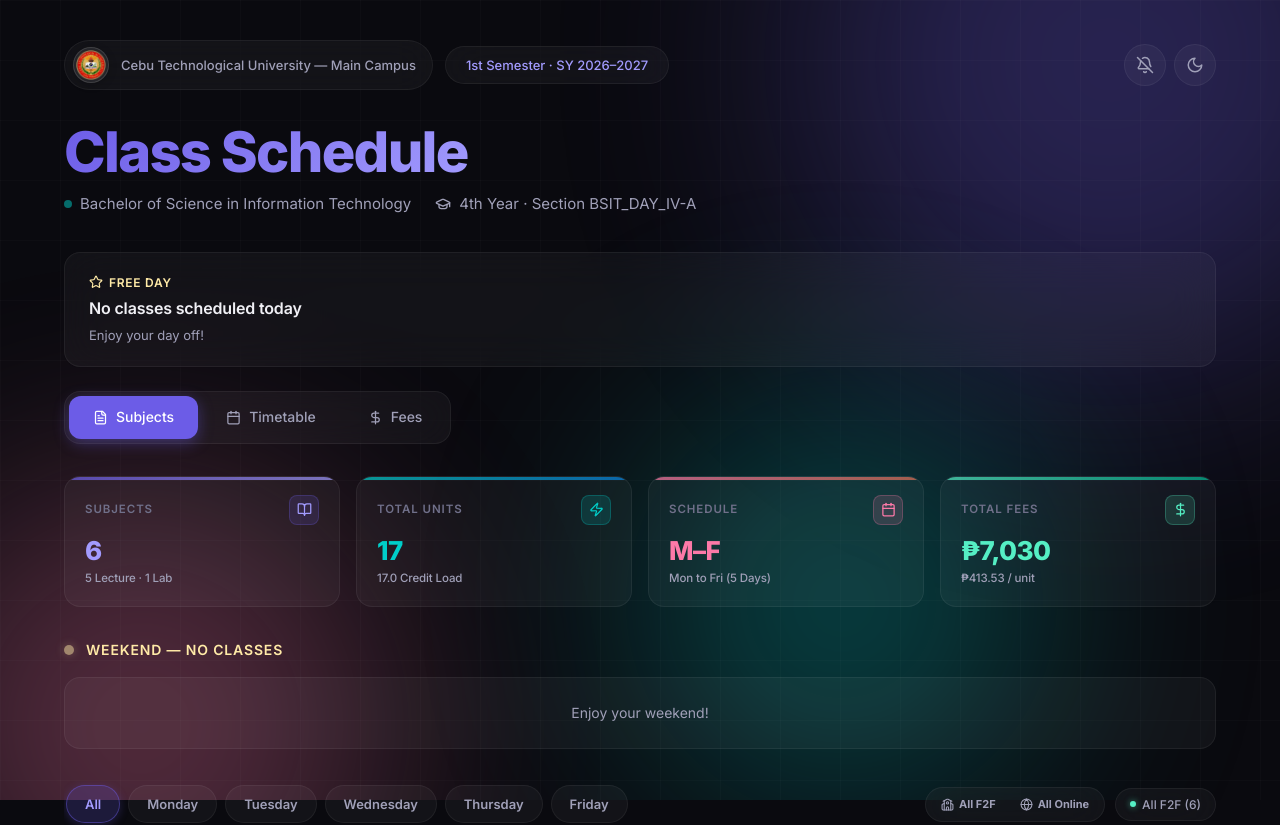
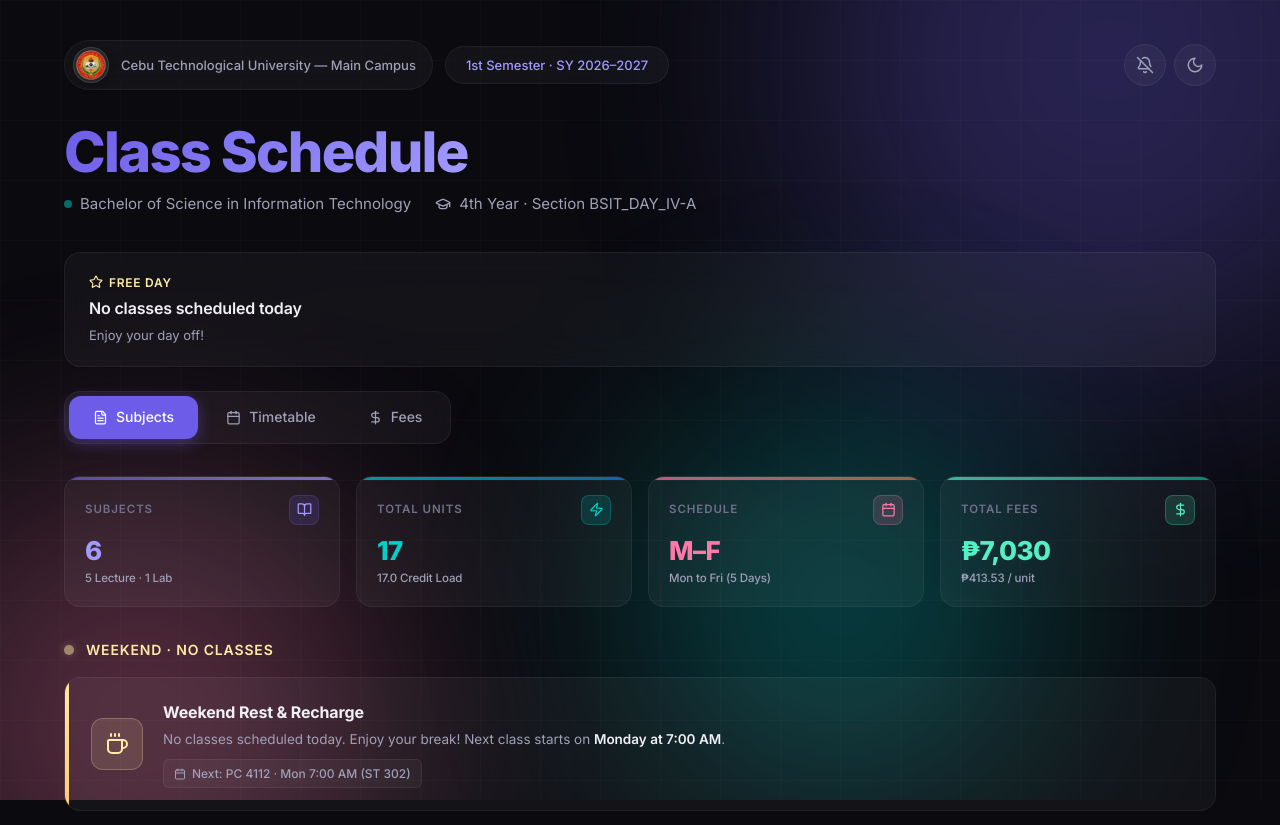
Before and after one commit to BlackShark404/class-schedule, a Vue app: page / in a window 1280 px wide. Shown: the top 825 px of the page. Built offline with nearby package versions, Linux system fonts and the light colour scheme.

Commit message:
feat: redesign no-class state with enhanced visual cards and additional status details

```diff
--- a/src/assets/main.css
+++ b/src/assets/main.css
@@ -363,7 +363,110 @@ html.light .fee-item:hover { background: rgba(0, 0, 0, 0.02); }
 .today-header { display: flex; align-items: center; gap: 12px; margin-bottom: 16px; }
 .today-dot { width: 10px; height: 10px; border-radius: 50%; background: var(--accent-6); animation: pulse 2s ease-in-out infinite; box-shadow: 0 0 10px rgba(85, 239, 196, 0.5); }
 .today-label { font-size: 14px; font-weight: 600; color: var(--accent-6); text-transform: uppercase; letter-spacing: 0.06em; }
-.no-class-today { padding: 24px; background: var(--bg-card); border: 1px solid var(--border-subtle); border-radius: var(--radius-lg); text-align: center; color: var(--text-secondary); font-size: 14px; backdrop-filter: blur(20px); -webkit-backdrop-filter: blur(20px); transition: background 0.3s, border-color 0.3s; }
+.no-class-card {
+  display: flex;
+  align-items: center;
+  gap: 20px;
+  padding: 22px 26px;
+  background: var(--bg-card);
+  border: 1px solid var(--border-subtle);
+  border-radius: var(--radius-lg);
+  backdrop-filter: blur(20px);
+  -webkit-backdrop-filter: blur(20px);
+  transition: all 0.3s cubic-bezier(0.16, 1, 0.3, 1);
+  position: relative;
+  overflow: hidden;
+}
+
+.no-class-card::before {
+  content: '';
+  position: absolute;
+  top: 0;
+  left: 0;
+  bottom: 0;
+  width: 4px;
+  background: var(--gradient-4);
+  border-radius: 4px 0 0 4px;
+}
+
+.no-class-card:hover {
+  background: var(--bg-card-hover);
+  border-color: var(--border-accent);
+  transform: translateY(-2px);
+  box-shadow: 0 10px 30px rgba(0, 0, 0, 0.25);
+}
+
+.no-class-icon-wrapper {
+  width: 52px;
+  height: 52px;
+  border-radius: var(--radius-md);
+  background: rgba(255, 234, 167, 0.12);
+  border: 1px solid rgba(255, 234, 167, 0.25);
+  color: var(--accent-5);
+  display: flex;
+  align-items: center;
+  justify-content: center;
+  flex-shrink: 0;
+}
+
+html.light .no-class-icon-wrapper {
+  background: rgba(216, 150, 0, 0.1);
+  border-color: rgba(216, 150, 0, 0.25);
+  color: #b88100;
+}
+
+.no-class-content {
+  display: flex;
+  flex-direction: column;
+  gap: 4px;
+  flex: 1;
+}
+
+.no-class-title {
+  font-size: 16px;
+  font-weight: 700;
+  color: var(--text-primary);
+  letter-spacing: -0.01em;
+}
+
+.no-class-desc {
+  font-size: 13.5px;
+  color: var(--text-secondary);
+  line-height: 1.45;
+}
+
+.text-primary-highlight {
+  color: var(--text-primary);
+  font-weight: 600;
+}
+
+.no-class-badge {
+  display: inline-flex;
+  align-items: center;
+  gap: 6px;
+  margin-top: 6px;
+  padding: 4px 10px;
+  border-radius: 6px;
+  background: rgba(255, 255, 255, 0.04);
+  border: 1px solid var(--border-subtle);
+  font-size: 12px;
+  font-weight: 500;
+  color: var(--text-secondary);
+  width: fit-content;
+}
+
+html.light .no-class-badge {
+  background: rgba(0, 0, 0, 0.03);
+}
+
+@media (max-width: 600px) {
+  .no-class-card {
+    flex-direction: column;
+    align-items: flex-start;
+    padding: 18px;
+    gap: 14px;
+  }
+}
 
 /* ─── Day Filter Pills ─── */
 .day-filter { display: flex; align-items: center; gap: 8px; overflow-x: auto; -webkit-overflow-scrolling: touch; scrollbar-width: none; padding: 4px 2px; max-width: 100%; }
--- a/src/components/subjects/TodaySection.vue
+++ b/src/components/subjects/TodaySection.vue
@@ -4,9 +4,23 @@
     <template v-if="!todayCode">
       <div class="today-header">
         <div class="today-dot" style="background: var(--accent-5); box-shadow: 0 0 10px rgba(255, 234, 167, 0.5);"></div>
-        <div class="today-label" style="color: var(--accent-5);">Weekend — No Classes</div>
+        <div class="today-label" style="color: var(--accent-5);">Weekend · No Classes</div>
       </div>
-      <div class="no-class-today">Enjoy your weekend!</div>
+      <div class="no-class-card">
+        <div class="no-class-icon-wrapper">
+          <Coffee :size="24" class="no-class-icon" />
+        </div>
+        <div class="no-class-content">
+          <h3 class="no-class-title">Weekend Rest & Recharge</h3>
+          <p class="no-class-desc">
+            No classes scheduled today. Enjoy your break! Next class starts on <strong class="text-primary-highlight">Monday at 7:00 AM</strong>.
+          </p>
+          <div class="no-class-badge">
+            <Calendar :size="12" />
+            <span>Next: PC 4112 · Mon 7:00 AM (ST 302)</span>
+          </div>
+        </div>
+      </div>
     </template>
 
     <!-- Has classes today -->
@@ -18,19 +32,28 @@
       <ScheduleCard v-if="nextClass" :subject="nextClass" :schedule="nextClass.currentSchedule" />
     </template>
 
-    <!-- No classes today -->
+    <!-- Weekday with No classes -->
     <template v-else>
       <div class="today-header">
         <div class="today-dot"></div>
         <div class="today-label">Today · {{ dayName }}</div>
       </div>
-      <div class="no-class-today">No classes today!</div>
+      <div class="no-class-card">
+        <div class="no-class-icon-wrapper">
+          <Sparkles :size="24" class="no-class-icon" />
+        </div>
+        <div class="no-class-content">
+          <h3 class="no-class-title">No Classes Scheduled Today</h3>
+          <p class="no-class-desc">You have no classes today. Take advantage of your free time!</p>
+        </div>
+      </div>
     </template>
   </div>
 </template>
 
 <script setup>
 import { computed } from 'vue'
+import { Coffee, Sparkles, Calendar } from '@lucide/vue'
 import { subjects, dayShort, dayNames } from '../../data/schedule.js'
 import { useSubjectModes } from '../../composables/useSubjectModes.js'
 import ScheduleCard from './ScheduleCard.vue'
```
